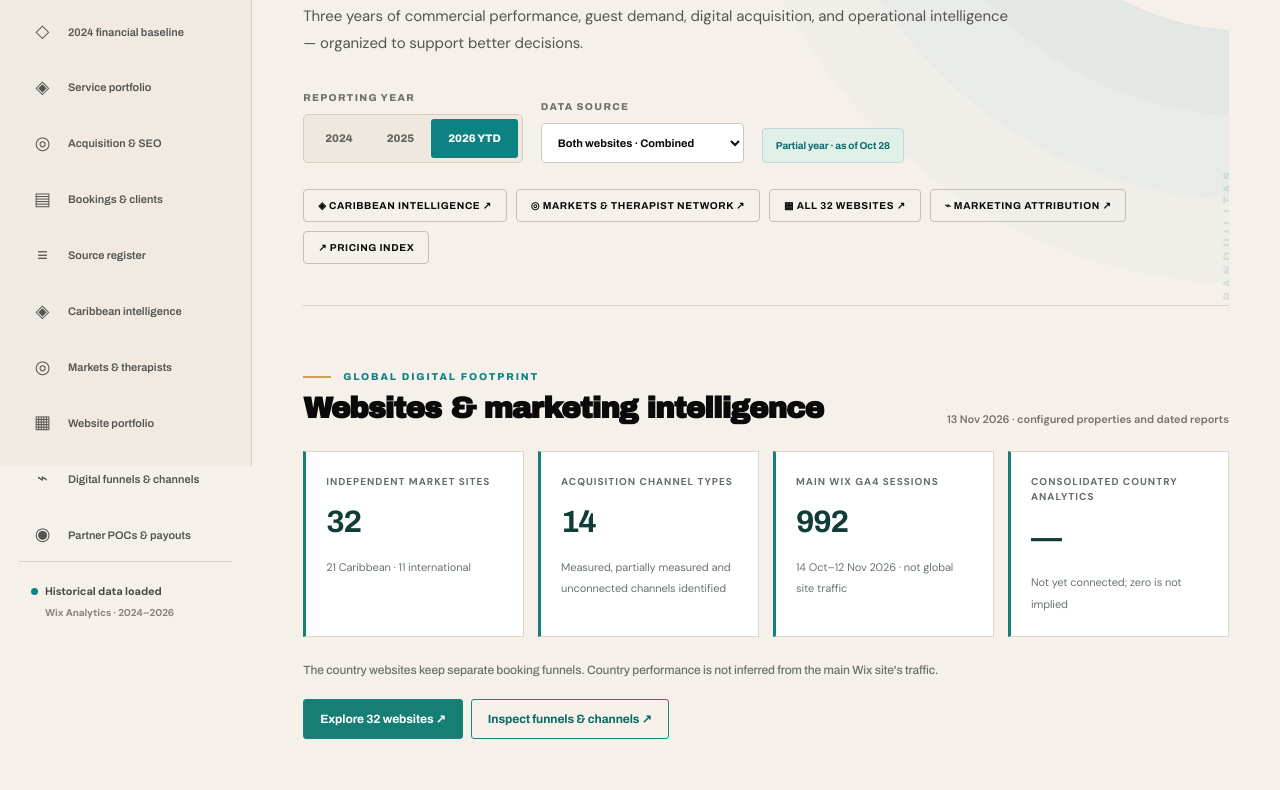
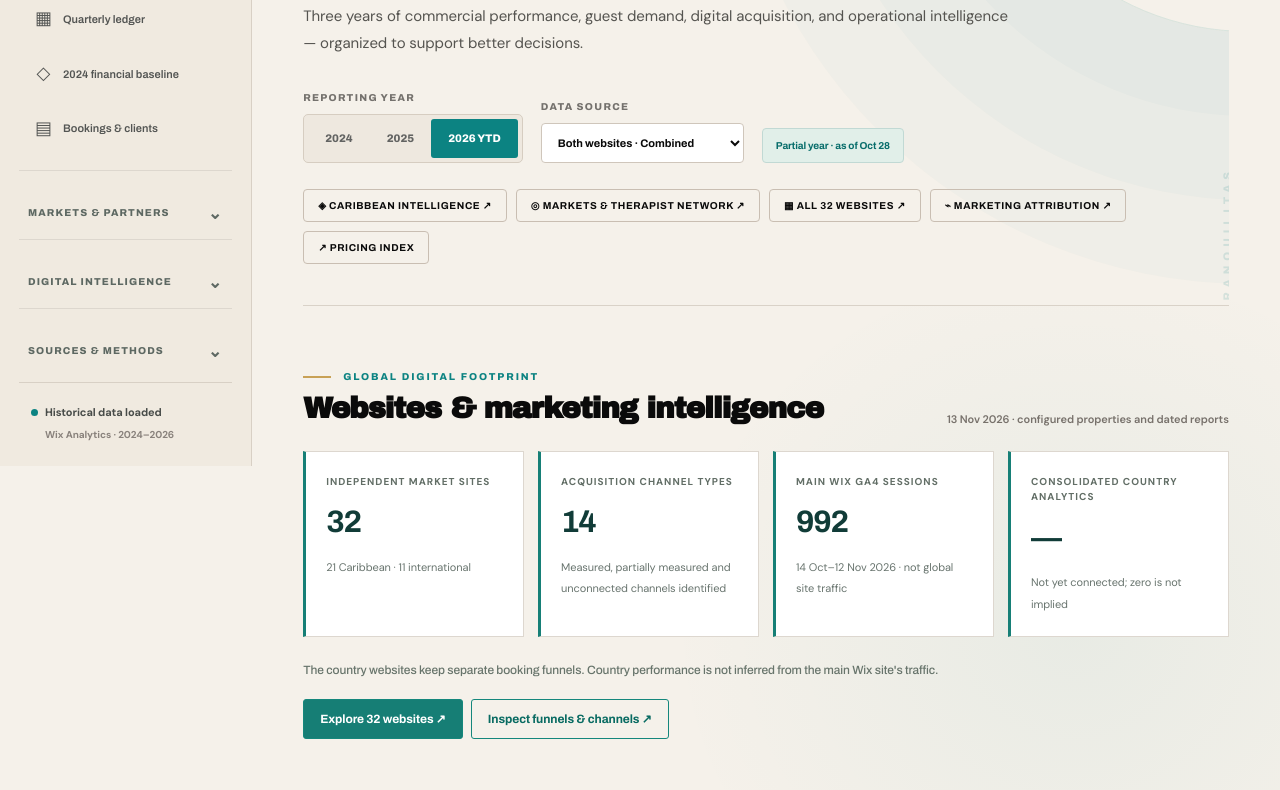
Before and after one commit to PearsonLegacyVentures/tranquilitas-reports, a plain HTML site: page index.html in a window 1280 px wide. Shown: the part 334-1124 px from the top of the page. Drawn offline with Linux system fonts and the light colour scheme.

Commit message:
Enable shared Reports navigation and command palette on index.html

```diff
--- a/index.html
+++ b/index.html
@@ -10,7 +10,7 @@
 <link rel="preconnect" href="https://fonts.gstatic.com" crossorigin>
 <link href="https://fonts.googleapis.com/css2?family=Archivo+Black&family=Archivo:wght@400;500;600;700;800;900&family=DM+Sans:wght@400;500;600;700&display=swap" rel="stylesheet">
 <link rel="stylesheet" href="assets/styles.css"><link rel="stylesheet" href="assets/region.css"><link rel="stylesheet" href="assets/brand.css"><link rel="stylesheet" href="assets/digital.css">
-</head>
+<link rel="stylesheet" href="assets/ux-refinement.css"></head>
 <body>
 <div id="app" class="app">
  <aside class="sidebar">
@@ -100,5 +100,5 @@
  </main>
 </div>
 <script src="assets/app.js" defer></script>
-</body>
+<script src="assets/ux-refinement.js" defer></script></body>
 </html>
```
